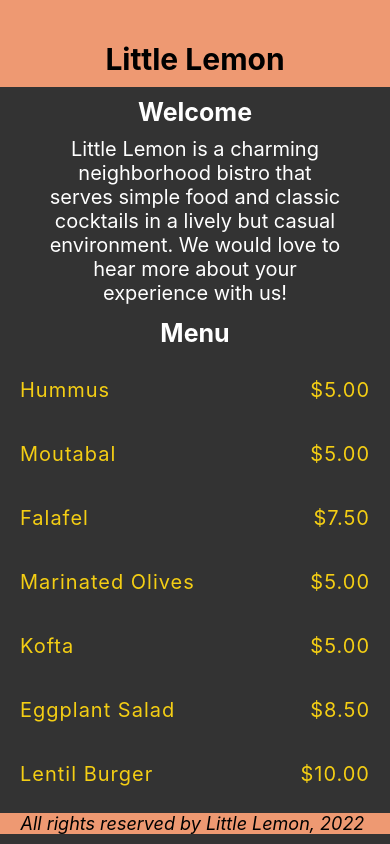
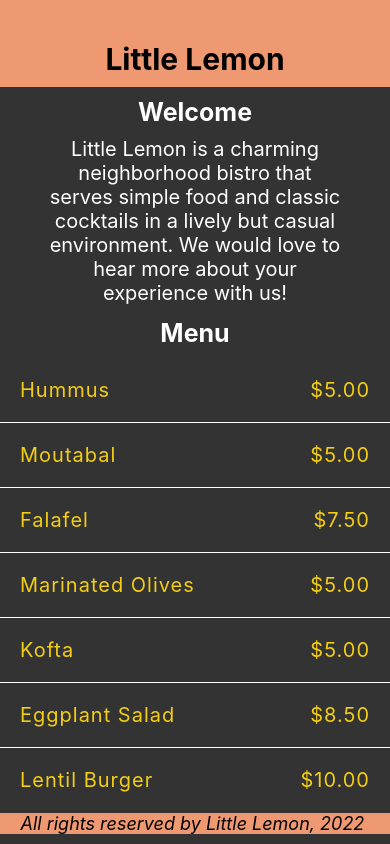
Before and after one commit to RodrigoFerretti/expo-mobile-app, a React Native app: screen / in a window 390 px wide. Built offline with nearby package versions, Linux system fonts and the light colour scheme.

Commit message:
Adding FlatList separator. Header will remai static

```diff
--- a/components/MenuItems.tsx
+++ b/components/MenuItems.tsx
@@ -13,9 +13,14 @@ export default function MenuItems() {
                 renderItem={renderItem}
                 keyExtractor={keyExtractor}
                 indicatorStyle="white"
+                ItemSeparatorComponent={Separator}
             ></FlatList>
         </View>
     );
+}
+
+function Separator() {
+    return <View style={style.separator}></View>;
 }
 
 const Item = ({ item }: { item: Item }) => {
@@ -65,6 +70,10 @@ const style = StyleSheet.create({
         color: "white",
         fontWeight: "bold",
     },
+    separator: {
+        borderBottomColor: "white",
+        borderBottomWidth: 1,
+    },
     innerContainer: {
         flexDirection: "row",
         justifyContent: "space-between",
```
